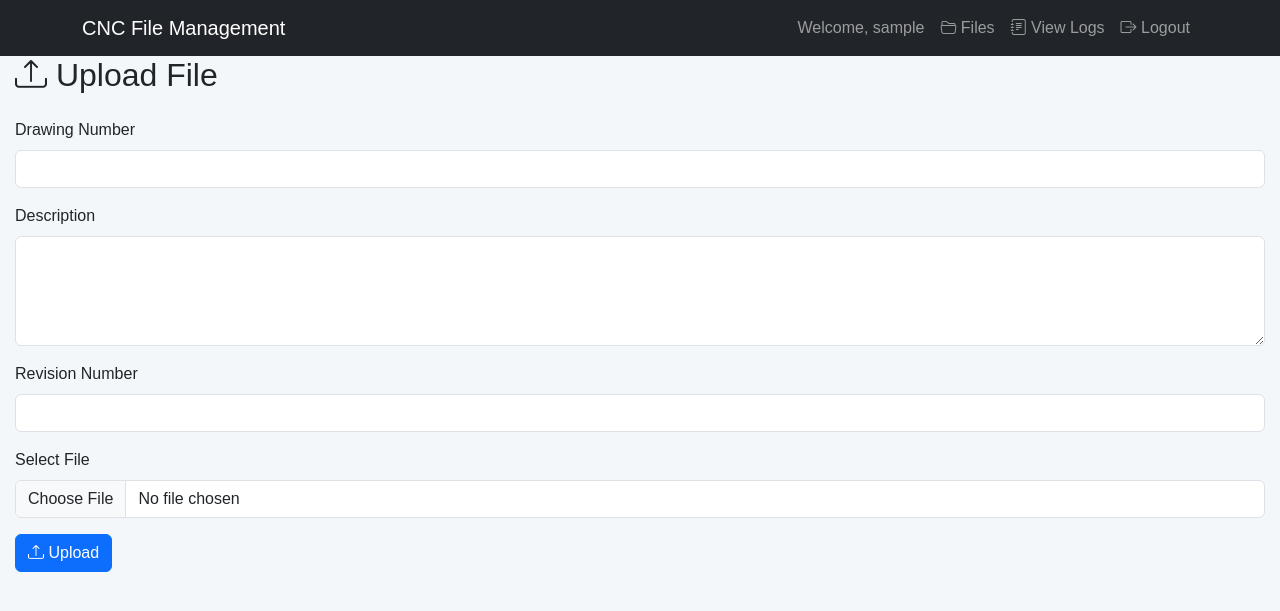
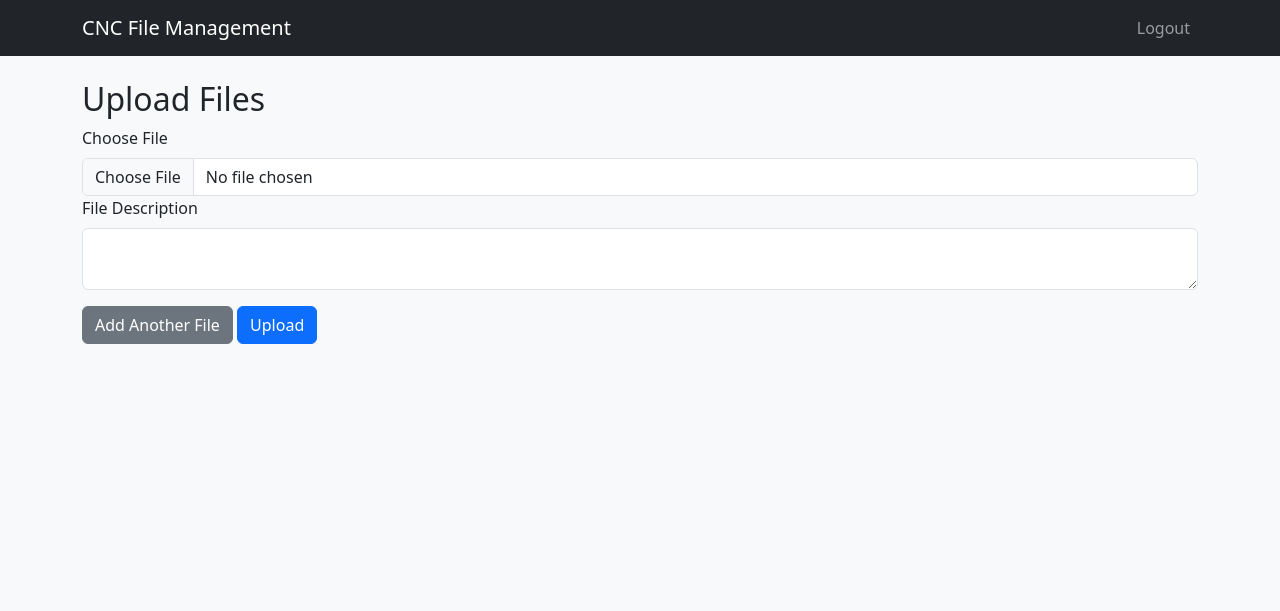
Before and after one commit to KasunPremarathna/CNC-Fille-Manager, a PHP site: page /upload.php in a window 1280 px wide. Shown: the top 611 px of the page. Run offline with PHP 8.4, Linux system fonts and the light colour scheme; the visitor is signed in with stand-in values (Sample User, id 1).

Commit message:
uplod reavert

```diff
--- a/upload.php
+++ b/upload.php
@@ -1,67 +1,97 @@
 <?php
 session_start();
 include 'db.php';
+include 'log_activity.php';
 
-if (!isset($_SESSION['user_id']) || !isset($_SESSION['role'])) {
+if (!isset($_SESSION['user_id'])) {
     header("Location: index.php");
     exit();
 }
 
-$user_id = $_SESSION['user_id'];
-$role = $_SESSION['role'];
+if ($_SERVER['REQUEST_METHOD'] == 'POST') {
+    $uploaded_by = $_SESSION['user_id'];
+    $uploadDir = 'Uploads/';
 
-if ($_SERVER['REQUEST_METHOD'] == 'POST') {
-    $drawing_number = mysqli_real_escape_string($conn, $_POST['drawing_number']);
-    $description = mysqli_real_escape_string($conn, $_POST['description']);
-    $revision_number = mysqli_real_escape_string($conn, $_POST['revision_number']);
-    $file = $_FILES['file'];
-
-    // Validate file
-    $allowed_types = ['application/pdf', 'image/jpeg', 'image/png'];
-    if (!in_array($file['type'], $allowed_types)) {
-        die("Invalid file type.");
+    // Ensure Uploads directory exists
+    if (!is_dir($uploadDir)) {
+        mkdir($uploadDir, 0755, true);
     }
 
-    // Define upload path
-    $upload_dir = 'uploads/';
-    if (!is_dir($upload_dir)) {
-        mkdir($upload_dir, 0755, true);
-    }
-    $filename = uniqid() . '_' . basename($file['name']);
-    $filepath = $upload_dir . $filename;
+    // Handle file uploads
+    foreach ($_FILES['files']['tmp_name'] as $key => $tmp_name) {
+        $filename = $_FILES['files']['name'][$key];
+        // Sanitize filename
+        $sanitized_filename = preg_replace('/[^a-zA-Z0-9._-]/', '_', $filename);
+        $filepath = $uploadDir . $sanitized_filename;
 
-    if (move_uploaded_file($file['tmp_name'], $filepath)) {
-        // Insert file with pending status
-        $query = "INSERT INTO files (filename, drawing_number, description, uploaded_by, revision_number, status, filepath)
-                  VALUES (?, ?, ?, ?, ?, 'pending', ?)";
-        $stmt = $conn->prepare($query);
-        $stmt->bind_param("sssiss", $filename, $drawing_number, $description, $user_id, $revision_number, $filepath);
-        $stmt->execute();
-        $file_id = $conn->insert_id;
-        $stmt->close();
-
-        // Create notifications for engineers and admins
-        $query = "SELECT id FROM users WHERE role IN ('engineer', 'admin')";
-        $result = $conn->query($query);
-        while ($row = $result->fetch_assoc()) {
-            $notify_query = "INSERT INTO notifications (file_id, user_id, message)
-                             VALUES (?, ?, ?)";
-            $message = "New file '$filename' pending approval.";
-            $stmt = $conn->prepare($notify_query);
-            $stmt->bind_param("iis", $file_id, $row['id'], $message);
-            $stmt->execute();
-            $stmt->close();
+        // Validate file
+        if ($_FILES['files']['error'][$key] !== UPLOAD_ERR_OK) {
+            $error_codes = [
+                UPLOAD_ERR_INI_SIZE => 'File exceeds upload_max_filesize',
+                UPLOAD_ERR_FORM_SIZE => 'File exceeds MAX_FILE_SIZE',
+                UPLOAD_ERR_PARTIAL => 'File only partially uploaded',
+                UPLOAD_ERR_NO_FILE => 'No file uploaded',
+                UPLOAD_ERR_NO_TMP_DIR => 'Missing temporary directory',
+                UPLOAD_ERR_CANT_WRITE => 'Failed to write to disk',
+                UPLOAD_ERR_EXTENSION => 'File upload stopped by extension'
+            ];
+            $error = $error_codes[$_FILES['files']['error'][$key]] ?? 'Unknown error';
+            logActivity($uploaded_by, 'upload_failed', 'Failed to upload file: ' . $filename . ' (' . $error . ')');
+            continue;
+        }
+        if ($_FILES['files']['size'][$key] == 0) {
+            logActivity($uploaded_by, 'upload_failed', 'Empty file: ' . $filename);
+            continue;
         }
 
-        // Log activity
-        include 'log_activity.php';
-        log_activity($user_id, "Uploaded file: $filename (Pending Approval)");
+        // Check MIME type for .nc and .txt
+        $finfo = finfo_open(FILEINFO_MIME_TYPE);
+        $mime = finfo_file($finfo, $tmp_name);
+        finfo_close($finfo);
+        $allowed_mimes = [
+            'text/plain' => ['txt', 'nc'],
+            'application/octet-stream' => ['nc'],
+            'application/pdf' => ['pdf'],
+            'application/step' => ['step'],
+            // Add more as needed
+        ];
+        $ext = strtolower(pathinfo($filename, PATHINFO_EXTENSION));
+        if (!in_array($ext, $allowed_mimes[$mime] ?? [])) {
+            logActivity($uploaded_by, 'upload_failed', 'Invalid MIME type for file: ' . $filename . ' (' . $mime . ')');
+            continue;
+        }
 
-        header("Location: file_browser.php");
-        exit();
-    } else {
-        echo "File upload failed.";
+        // Attempt to move uploaded file
+        if (move_uploaded_file($tmp_name, $filepath)) {
+            // Extract Drawing Number and Revision Number
+            preg_match('/^\d+/', $filename, $drawing_matches);
+            $drawing_number = $drawing_matches[0] ?? '';
+
+            preg_match('/_Rev\s+([^-]+)/', $filename, $revision_matches);
+            $revision_number = trim($revision_matches[1] ?? '');
+
+            // Insert file metadata
+            $description = $_POST['file_description'][$key] ?? '';
+            $sql = "INSERT INTO files (drawing_number, revision_number, filename, filepath, description, uploaded_by)
+                    VALUES (?, ?, ?, ?, ?, ?)";
+            $stmt = $conn->prepare($sql);
+            $stmt->bind_param("sssssi", $drawing_number, $revision_number, $filename, $filepath, $description, $uploaded_by);
+
+            if ($stmt->execute()) {
+                logActivity($uploaded_by, 'upload', 'Uploaded file: ' . $filename);
+            } else {
+                logActivity($uploaded_by, 'upload_failed', 'Failed to save file to database: ' . $filename);
+                unlink($filepath);
+            }
+            $stmt->close();
+        } else {
+            $error = error_get_last()['message'] ?? 'Unknown error';
+            logActivity($uploaded_by, 'upload_failed', 'Failed to move file: ' . $filename . ' (' . $error . ')');
+        }
     }
+
+    header("Location: dashboard.php");
+    exit();
 }
 ?>
 
@@ -70,69 +100,82 @@ if ($_SERVER['REQUEST_METHOD'] == 'POST') {
 <head>
     <meta charset="UTF-8">
     <meta name="viewport" content="width=device-width, initial-scale=1.0">
-    <title>Upload File - CNC File Management</title>
+    <title>Upload Files</title>
     <link href="https://cdn.jsdelivr.net/npm/bootstrap@5.3.0/dist/css/bootstrap.min.css" rel="stylesheet">
-    <link rel="stylesheet" href="https://cdn.jsdelivr.net/npm/bootstrap-icons@1.11.1/font/bootstrap-icons.css">
-    <style>
-        body { font-family: 'Arial', sans-serif; background-color: #f4f7fa; }
-        .container-fluid { padding-left: 0; padding-right: 0; }
-        .content-wrapper { padding-left: 15px; padding-right: 15px; }
-        @media (max-width: 767px) { .content-wrapper { padding-left: 10px; padding-right: 10px; } }
-        @media (max-width: 576px) { .content-wrapper { padding-left: 5px; padding-right: 5px; } }
-    </style>
+    <link rel="stylesheet" href="styles.css">
 </head>
 <body>
     <nav class="navbar navbar-expand-lg navbar-dark bg-dark">
         <div class="container">
-            <a class="navbar-brand" href="dashboard.php">CNC File Management</a>
-            <button class="navbar-toggler" type="button" data-bs-toggle="collapse" data-bs-target="#navbarNav">
-                <span class="navbar-toggler-icon"></span>
-            </button>
-            <div class="collapse navbar-collapse" id="navbarNav">
-                <ul class="navbar-nav ms-auto">
-                    <li class="nav-item">
-                        <span class="nav-link">Welcome, <?= htmlspecialchars($_SESSION['username'] ?? 'User') ?></span>
-                    </li>
-                    <li class="nav-item">
-                        <a class="nav-link" href="file_browser.php"><i class="bi bi-folder2-open"></i> Files</a>
-                    </li>
-                    <li class="nav-item">
-                        <a class="nav-link" href="logs.php"><i class="bi bi-journal-text"></i> View Logs</a>
-                    </li>
-                    <li class="nav-item">
-                        <a class="nav-link" href="logout.php"><i class="bi bi-box-arrow-right"></i> Logout</a>
-                    </li>
-                </ul>
+            <a class="navbar-brand" href="#">CNC File Management</a>
+            <div class="navbar-nav">
+                <a class="nav-link" href="logout.php">Logout</a>
             </div>
         </div>
     </nav>
 
-    <div class="container-fluid">
-        <div class="content-wrapper">
-            <h2 class="mb-4"><i class="bi bi-upload"></i> Upload File</h2>
-            <form method="POST" enctype="multipart/form-data">
-                <div class="mb-3">
-                    <label for="drawing_number" class="form-label">Drawing Number</label>
-                    <input type="text" class="form-control" id="drawing_number" name="drawing_number" required>
+    <div class="container mt-4">
+        <h2>Upload Files</h2>
+        <form id="uploadForm" method="POST" enctype="multipart/form-data">
+            <div id="file-upload-section">
+                <div class="mb-3 file-upload">
+                    <label for="files" class="form-label">Choose File</label>
+                    <input type="file" class="form-control" name="files[]" required>
+                    <label for="file_description" class="form-label">File Description</label>
+                    <textarea class="form-control" name="file_description[]" rows="2"></textarea>
                 </div>
-                <div class="mb-3">
-                    <label for="description" class="form-label">Description</label>
-                    <textarea class="form-control" id="description" name="description" rows="4"></textarea>
+            </div>
+            <button type="button" class="btn btn-secondary" onclick="addFileUpload()">Add Another File</button>
+            <button type="submit" class="btn btn-primary">Upload</button>
+        </form>
+        <div class="mt-3">
+            <div id="progress-container" style="display: none;">
+                <label for="progress" class="form-label">Upload Progress</label>
+                <div class="progress">
+                    <div id="progress-bar" class="progress-bar" role="progressbar" style="width: 0%;" aria-valuenow="0" aria-valuemin="0" aria-valuemax="100"></div>
                 </div>
-                <div class="mb-3">
-                    <label for="revision_number" class="form-label">Revision Number</label>
-                    <input type="text" class="form-control" id="revision_number" name="revision_number">
-                </div>
-                <div class="mb-3">
-                    <label for="file" class="form-label">Select File</label>
-                    <input type="file" class="form-control" id="file" name="file" required>
-                </div>
-                <button type="submit" class="btn btn-primary"><i class="bi bi-upload"></i> Upload</button>
-            </form>
+            </div>
         </div>
     </div>
 
-    <script src="https://cdn.jsdelivr.net/npm/bootstrap@5.3.0/dist/js/bootstrap.bundle.min.js"></script>
+    <script>
+        function addFileUpload() {
+            const fileUploadSection = document.getElementById('file-upload-section');
+            const newFileUpload = document.createElement('div');
+            newFileUpload.className = 'mb-3 file-upload';
+            newFileUpload.innerHTML = `
+                <label for="files" class="form-label">Choose File</label>
+                <input type="file" class="form-control" name="files[]" required>
+                <label for="file_description" class="form-label">File Description</label>
+                <textarea class="form-control" name="file_description[]" rows="2"></textarea>
+            `;
+            fileUploadSection.appendChild(newFileUpload);
+        }
+
+        document.getElementById('uploadForm').onsubmit = function(event) {
+            event.preventDefault();
+            const formData = new FormData(this);
+            document.getElementById('progress-container').style.display = 'block';
+
+            const xhr = new XMLHttpRequest();
+            xhr.open('POST', '', true);
+
+            xhr.upload.onprogress = function(event) {
+                if (event.lengthComputable) {
+                    const percent = (event.loaded / event.total) * 100;
+                    document.getElementById('progress-bar').style.width = percent + '%';
+                    document.getElementById('progress-bar').setAttribute('aria-valuenow', percent);
+                }
+            };
+
+            xhr.onload = function() {
+                if (xhr.status === 200) {
+                    window.location.href = 'dashboard.php';
+                }
+            };
+
+            xhr.send(formData);
+        };
+    </script>
 </body>
 </html>
-<?php $conn->close(); ?>
```
